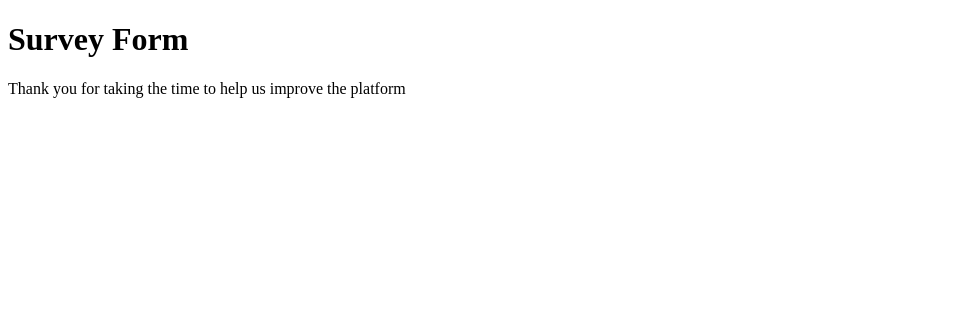
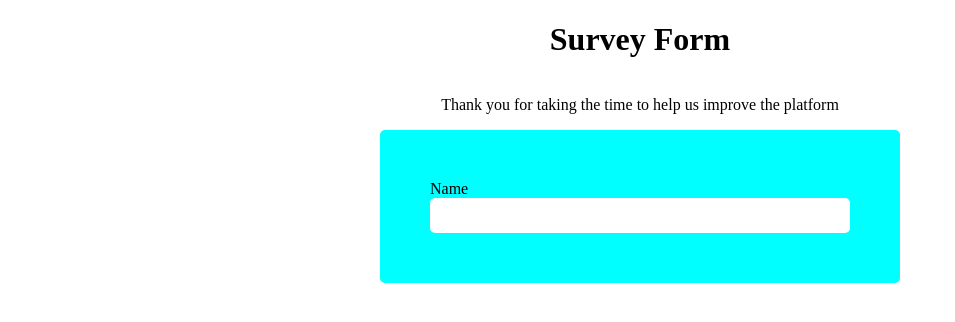
Before and after one commit to sagartd/mvcolab3, a plain HTML site: page index.html in a window 1280 px wide. Shown: the whole page, without its empty margins (0-955 px from the left). Drawn offline with Linux system fonts and the light colour scheme.

Commit message:
styled form with name input

```diff
--- a/css/style.css
+++ b/css/style.css
@@ -0,0 +1,34 @@
+body {
+  margin: 0;
+  padding: 0;
+}
+
+.main {
+  display: flex;
+  flex-direction: column;
+  justify-content: center;
+  align-items: center;
+}
+
+.formdiv {
+  padding: 50px;
+  background-color: aqua;
+  border-radius: 5px;
+}
+
+#survey-form {
+  display: flex;
+  flex-direction: column;
+}
+
+input {
+  padding: 10px;
+  border-radius: 5px;
+  outline: none;
+  border: none;
+  width: 25rem;
+}
+
+#title {
+  text-align: center;
+}
--- a/index.html
+++ b/index.html
@@ -1,18 +1,26 @@
 <!DOCTYPE html>
 <html lang="en">
   <head>
-    <meta charset="UTF-8">
+    <meta charset="UTF-8" />
     <title>Survey Form</title>
-    <link rel="stylesheet" href="css/style.css">
+    <link rel="stylesheet" href="css/style.css" />
   </head>
 
   <body>
-    <div>
+    <div class="main">
       <h1 id="title">Survey Form</h1>
-      <p id="description">Thank you for taking the time to help us improve the platform</p>
+      <p id="description">
+        Thank you for taking the time to help us improve the platform
+      </p>
+      <div class="formdiv">
+        <form action="" id="survey-form">
+          <label for="name">Name</label>
+          <input type="text" id="name" />
+        </form>
+      </div>
     </div>
 
     <script src="https://cdn.freecodecamp.org/testable-projects-fcc/v1/bundle.js"></script>
-    <script  src="js/index.js"></script>
+    <script src="js/index.js"></script>
   </body>
 </html>
```
